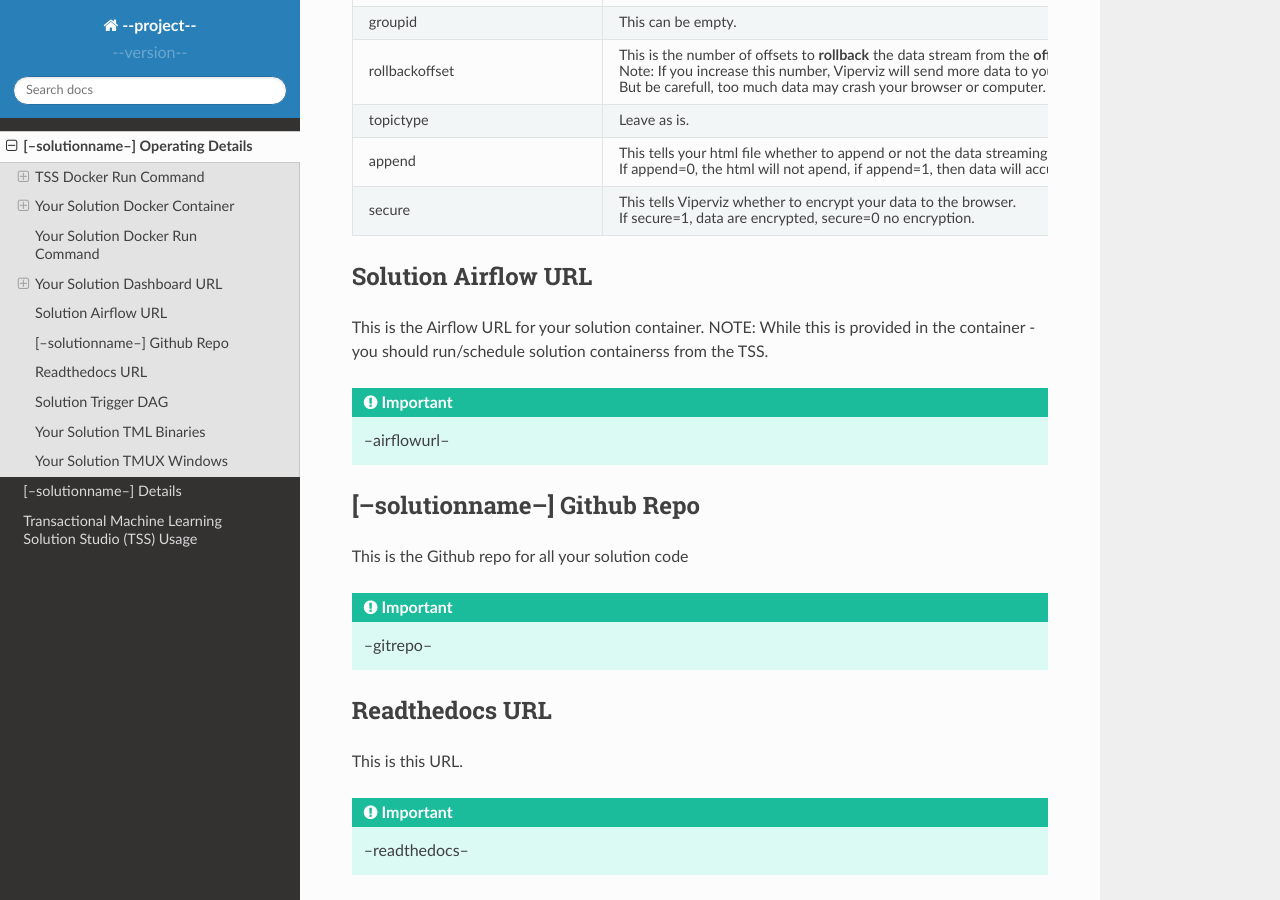
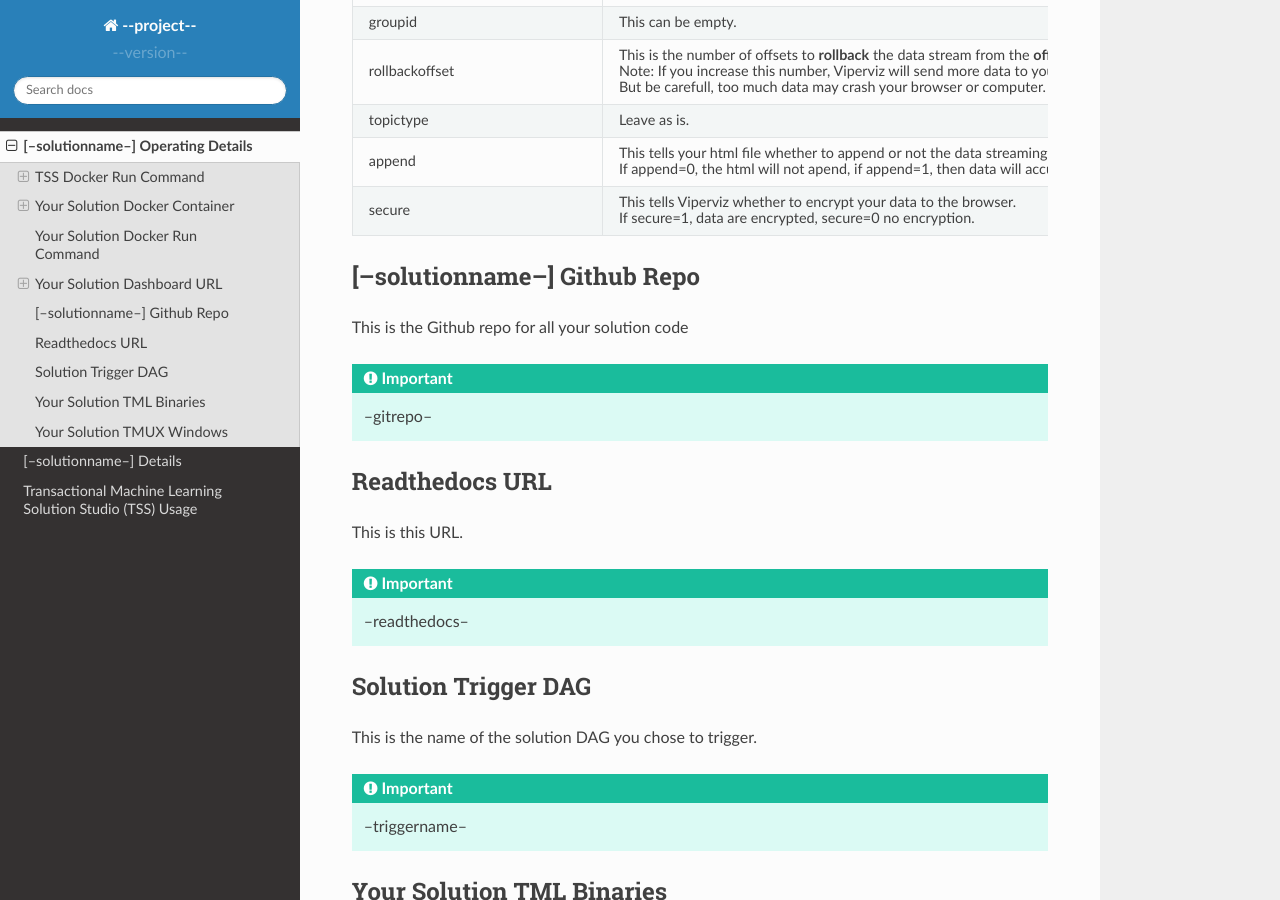
Before and after one commit to vanesalcb06/tssproject2-2b5c, a Sphinx documentation site: the page built from docs/source/operating.rst, in a window 1280 px wide and 900 px high, scrolled down 3123 px. Built offline with Sphinx 7.4.7 and the Read the Docs theme 2.0.0, drawn with Linux system fonts in a browser that asks for light colours.

Commit message:
Update operating.rst

```diff
--- a/docs/source/operating.rst
+++ b/docs/source/operating.rst
@@ -181,13 +181,6 @@ Your Solution Dashboard URL: Parameter Explanation
 
        If secure=1, data are encrypted, secure=0 no encryption.
 
-Solution Airflow URL
-----------------
-This is the Airflow URL for your solution container.  NOTE: While this is provided in the container - you should run/schedule solution containerss from the TSS.
-
-.. important::
-   --airflowurl--
-
 [--solutionname--] Github Repo
 ---------------
 This is the Github repo for all your solution code
```
